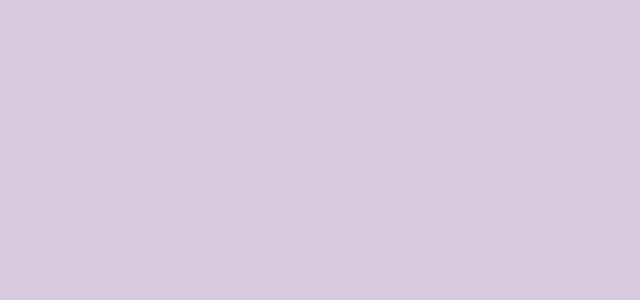
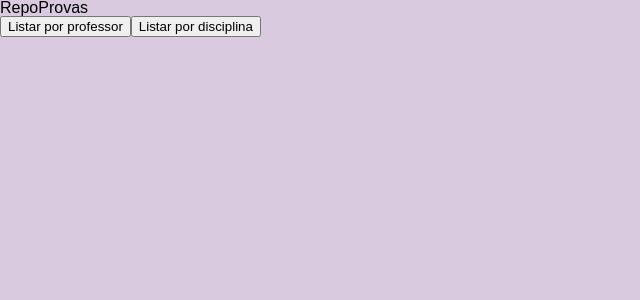
Before and after one commit to angelicacavalheiro/RepoProvas, a JavaScript app: page /choice in a window 1280 px wide. Shown: the top 300 px of the page, without its empty margins (0-640 px from the left). Built offline with nearby package versions, Linux system fonts and the light colour scheme.

Commit message:
routes and component sketch added

```diff
--- a/src/App.js
+++ b/src/App.js
@@ -1,8 +1,10 @@
 import "./reset.css";
 import { BrowserRouter, Switch, Route } from "react-router-dom";
-import Choice from "./componentes/Choice";
+import MainPage from "./componentes/MainPage";
 import Teachers from "./componentes/Teachers";
 import Semesters from "./componentes/Semesters";
+import Choice from "./componentes/Choice";
+import SendTest from "./componentes/SendTest";
 
 function App() {
   return (
@@ -10,6 +12,10 @@ function App() {
       <Switch>
 
         <Route path="/" exact>
+          <MainPage />
+        </ Route>
+
+        <Route path="/choice" exact>
           <Choice />
         </ Route>
 
@@ -21,6 +27,10 @@ function App() {
           <Semesters />
         </ Route>
 
+        <Route path="/sendTest" exact>
+          <SendTest />
+        </ Route>
+
       </ Switch>
     </ BrowserRouter>
   )
--- a/src/componentes/Choice.js
+++ b/src/componentes/Choice.js
@@ -1,3 +1,15 @@
+import { Link } from "react-router-dom"
+
 export default function Choice() {
-    return ('estamos vendo a rota principal')
+  return (
+    <>
+      <p>RepoProvas</p>
+      <Link to={`/teachers`} style={{textDecoration: 'none'}}>
+      <button>Listar por professor</button>
+      </Link>
+      <Link to={`/semesters`} style={{textDecoration: 'none'}}>
+      <button>Listar por disciplina</button>
+      </Link>
+    </>
+  )
 }
--- /dev/null
+++ b/src/componentes/MainPage.js
@@ -0,0 +1,15 @@
+import { Link } from "react-router-dom"
+
+export default function MainPage() {
+  return (
+    <>
+      <p>RepoProvas</p>
+      <Link to={`/choice`} style={{textDecoration: 'none'}}>
+        <button>Ver Provas</button>
+      </Link>
+      <Link to={`/sendTest`} style={{textDecoration: 'none'}}>
+        <button>Adicionar Prova</button>
+      </Link>
+    </>
+  )
+}
--- /dev/null
+++ b/src/componentes/SendTest.js
@@ -0,0 +1,5 @@
+export default function SendTest() {
+  return (
+    'estamos na rota onde usuario envia uma teste'
+  )
+}
```
